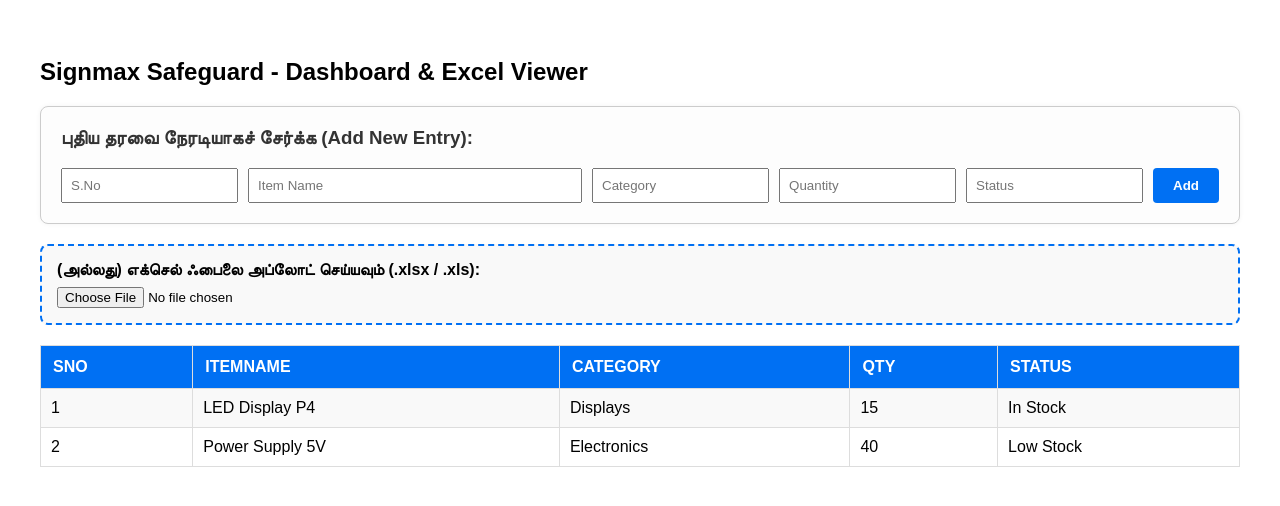
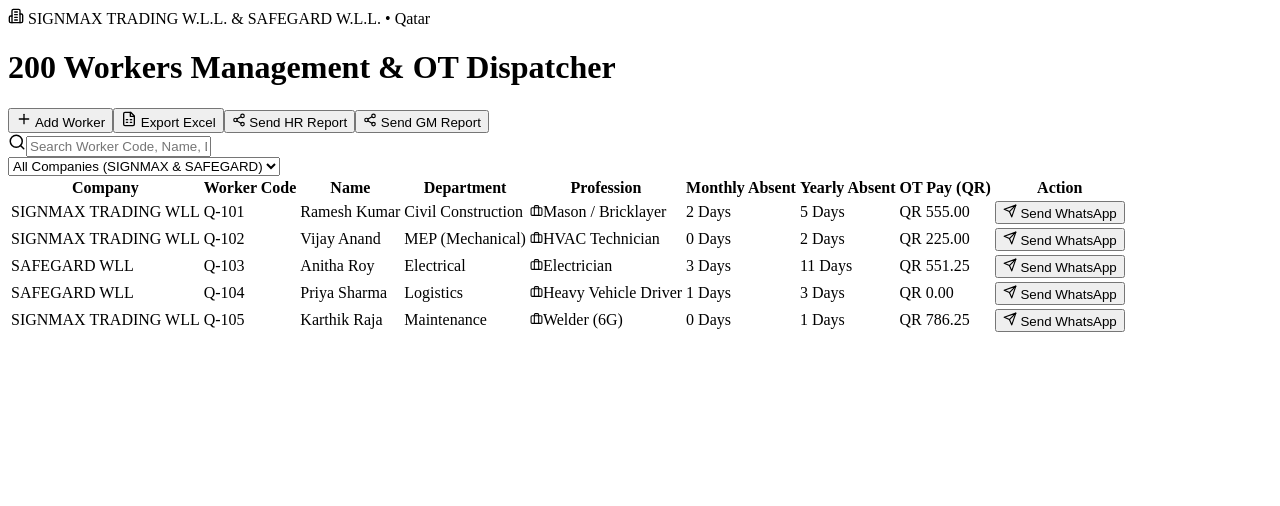
Before and after one commit to signmaxLED/SIGNMAX-SAFEGARD-APP, a React (Create React App) app: page / in a window 1280 px wide. Shown: the top 506 px of the page. Built offline with nearby package versions, Linux system fonts and the light colour scheme.

Commit message:
Update App.js

```diff
--- a/src/App.js
+++ b/src/App.js
@@ -1,149 +1,281 @@
 import React, { useState } from 'react';
+import { Search, Send, Calendar, Building2, Phone, FileSpreadsheet, Share2, Briefcase, Plus } from 'lucide-react';
 import * as XLSX from 'xlsx';
 
-export default function App() {
-  const [tableData, setTableData] = useState([
-    { sno: 1, itemName: "LED Display P4", category: "Displays", qty: 15, status: "In Stock" },
-    { sno: 2, itemName: "Power Supply 5V", category: "Electronics", qty: 40, status: "Low Stock" }
-  ]);
+// Qatar Public Holidays List
+const QATAR_PUBLIC_HOLIDAYS = ['2026-02-10', '2026-12-18'];
 
-  const [columns, setColumns] = useState(["sno", "itemName", "category", "qty", "status"]);
+const InitialWorkersMaster = [
+  { workerCode: 'Q-101', name: 'Ramesh Kumar', company: 'SIGNMAX TRADING WLL', phone: '97433123456', dept: 'Civil Construction', profession: 'Mason / Bricklayer', monthlyAbsent: 2, yearlyAbsent: 5, regularHours: 208, weekdayOtHours: 20, holidayOtHours: 8, hourlyRate: 15 },
+  { workerCode: 'Q-102', name: 'Vijay Anand', company: 'SIGNMAX TRADING WLL', phone: '97455678901', dept: 'MEP (Mechanical)', profession: 'HVAC Technician', monthlyAbsent: 0, yearlyAbsent: 2, regularHours: 208, weekdayOtHours: 10, holidayOtHours: 0, hourlyRate: 18 },
+  { workerCode: 'Q-103', name: 'Anitha Roy', company: 'SAFEGARD WLL', phone: '97466789012', dept: 'Electrical', profession: 'Electrician', monthlyAbsent: 3, yearlyAbsent: 11, regularHours: 190, weekdayOtHours: 15, holidayOtHours: 12, hourlyRate: 15 },
+  { workerCode: 'Q-104', name: 'Priya Sharma', company: 'SAFEGARD WLL', phone: '97477890123', dept: 'Logistics', profession: 'Heavy Vehicle Driver', monthlyAbsent: 1, yearlyAbsent: 3, regularHours: 208, weekdayOtHours: 0, holidayOtHours: 0, hourlyRate: 20 },
+  { workerCode: 'Q-105', name: 'Karthik Raja', company: 'SIGNMAX TRADING WLL', phone: '97455112233', dept: 'Maintenance', profession: 'Welder (6G)', monthlyAbsent: 0, yearlyAbsent: 1, regularHours: 208, weekdayOtHours: 25, holidayOtHours: 10, hourlyRate: 17 },
+];
 
-  // புதிய டேட்டாவை டைப் செய்து சேர்க்கும் ஃபார்ம் ஸ்டேட்
-  const [newItem, setNewItem] = useState({
-    sno: "",
-    itemName: "",
-    category: "",
-    qty: "",
-    status: ""
+export default function QatarCompanyApp() {
+  const [workers, setWorkers] = useState(InitialWorkersMaster);
+  const [searchTerm, setSearchTerm] = useState('');
+  const [selectedCompany, setSelectedCompany] = useState('ALL');
+
+  // New Worker Form Modal Toggle
+  const [showAddForm, setShowAddForm] = useState(false);
+  const [newWorker, setNewWorker] = useState({
+    workerCode: '', name: '', company: 'SIGNMAX TRADING WLL', phone: '', dept: '', profession: '',
+    monthlyAbsent: 0, yearlyAbsent: 0, regularHours: 208, weekdayOtHours: 0, holidayOtHours: 0, hourlyRate: 15
   });
 
-  // எக்செல் ஃபைலை ரீட் செய்யும் ஃபங்ஷன்
-  const handleFileUpload = (e) => {
-    const file = e.target.files[0];
-    if (!file) return;
+  const hrPhone = '97433000111';
+  const gmPhone = '97433000222';
 
-    const reader = new FileReader();
-    reader.onload = (evt) => {
-      const bstr = evt.target.result;
-      const wb = XLSX.read(bstr, { type: 'binary' });
-      const wsname = wb.SheetNames[0];
-      const ws = wb.Sheets[wsname];
-      const data = XLSX.utils.sheet_to_json(ws);
-
-      if (data.length > 0) {
-        setTableData(data);
-        setColumns(Object.keys(data[0]));
-      }
-    };
-    reader.readAsBinaryString(file);
+  // Qatar Labor Law Calculations (Article 74)
+  const calculateMonthlyPayout = (w) => {
+    const weekdayOtPay = w.weekdayOtHours * w.hourlyRate * 1.25;
+    const holidayOtPay = w.holidayOtHours * w.hourlyRate * 1.50;
+    const totalOtPay = weekdayOtPay + holidayOtPay;
+    return { weekdayOtPay, holidayOtPay, totalOtPay };
   };
 
-  // இன்புட்டில் டைப் செய்வதை சேமிக்க
-  const handleInputChange = (e) => {
-    setNewItem({ ...newItem, [e.target.name]: e.target.value });
+  // Add New Worker Function
+  const handleAddWorker = (e) => {
+    e.preventDefault();
+    if (!newWorker.workerCode || !newWorker.name) return alert('Worker Code and Name are required!');
+    setWorkers([...workers, newWorker]);
+    setShowAddForm(false);
+    setNewWorker({ workerCode: '', name: '', company: 'SIGNMAX TRADING WLL', phone: '', dept: '', profession: '', monthlyAbsent: 0, yearlyAbsent: 0, regularHours: 208, weekdayOtHours: 0, holidayOtHours: 0, hourlyRate: 15 });
   };
 
-  // புதிய ரோவை டேபிளில் சேர்க்க
-  const handleAddRow = (e) => {
-    e.preventDefault();
-    if (!newItem.itemName) return;
-    setTableData([...tableData, newItem]);
-    // ஃபார்மை க்ளியர் செய்ய
-    setNewItem({ sno: tableData.length + 1, itemName: "", category: "", qty: "", status: "" });
+  // 1. Export Full Master Sheet to Excel with Company Name
+  const exportToExcel = () => {
+    const excelData = filteredWorkers.map(w => {
+      const { weekdayOtPay, holidayOtPay, totalOtPay } = calculateMonthlyPayout(w);
+      return {
+        'Company Name': w.company,
+        'Worker Code': w.workerCode,
+        'Worker Name': w.name,
+        'Department': w.dept,
+        'Profession / Designation': w.profession,
+        'WhatsApp Phone': w.phone,
+        'Monthly Absent (Days)': w.monthlyAbsent,
+        'Yearly Absent (Days)': w.yearlyAbsent,
+        'Regular Hours': w.regularHours,
+        'Weekday OT Hours (1.25x)': w.weekdayOtHours,
+        'Holiday OT Hours (1.50x)': w.holidayOtHours,
+        'Total OT Payout (QR)': totalOtPay.toFixed(2)
+      };
+    });
+
+    const worksheet = XLSX.utils.json_to_sheet(excelData);
+    const workbook = XLSX.utils.book_new();
+    XLSX.utils.book_append_sheet(workbook, worksheet, "Company OT Report");
+    XLSX.writeFile(workbook, `${selectedCompany}_Workers_Report_${new Date().toISOString().slice(0, 10)}.xlsx`);
   };
 
+  // 2. Share Individual Worker Report via WhatsApp
+  const sendWorkerReport = (worker) => {
+    const { totalOtPay } = calculateMonthlyPayout(worker);
+    const message = `*${worker.company.toUpperCase()} - OFFICIAL OT STATEMENT*%0A` +
+      `----------------------------------%0A` +
+      `*Worker Code:* ${worker.workerCode}%0A` +
+      `*Name:* ${worker.name}%0A` +
+      `*Department:* ${worker.dept}%0A` +
+      `*Profession:* ${worker.profession}%0A` +
+      `----------------------------------%0A` +
+      `*Monthly Absent:* ${worker.monthlyAbsent} Days%0A` +
+      `*Yearly Absent:* ${worker.yearlyAbsent} Days%0A` +
+      `----------------------------------%0A` +
+      `*Weekday OT (1.25x):* ${worker.weekdayOtHours} hrs%0A` +
+      `*Holiday OT (1.50x):* ${worker.holidayOtHours} hrs%0A` +
+      `*TOTAL OT PAY:* *QR ${totalOtPay.toFixed(2)}*%0A` +
+      `----------------------------------%0A` +
+      `Statement generated for 10th Monthly Payroll Cycle. Contact HR for queries.`;
+
+    window.open(`https://wa.me/${worker.phone}?text=${message}`, '_blank');
+  };
+
+  // 3. Share Executive Summary to HR/GM via WhatsApp
+  const shareSummaryToManager = (targetPhone, role) => {
+    const totalOTHours = filteredWorkers.reduce((acc, curr) => acc + curr.weekdayOtHours + curr.holidayOtHours, 0);
+    const totalOTPayout = filteredWorkers.reduce((acc, curr) => acc + calculateMonthlyPayout(curr).totalOtPay, 0);
+    const companyHeader = selectedCompany === 'ALL' ? 'SIGNMAX TRADING WLL & SAFEGARD WLL' : selectedCompany;
+
+    const message = `*${companyHeader.toUpperCase()} - EXECUTIVE OVERTIME REPORT*%0A` +
+      `*Role:* ${role}%0A` +
+      `----------------------------------%0A` +
+      `*Total Workforce Count:* ${filteredWorkers.length} Workers%0A` +
+      `*Total OT Hours Logged:* ${totalOTHours} Hours%0A` +
+      `*Total OT Amount Disbursed:* *QR ${totalOTPayout.toFixed(2)}*%0A` +
+      `----------------------------------%0A` +
+      `Master Excel Report generated and ready for 10th salary audit.`;
+
+    window.open(`https://wa.me/${targetPhone}?text=${message}`, '_blank');
+  };
+
+  const filteredWorkers = workers.filter(w => {
+    const matchesSearch = w.workerCode.toLowerCase().includes(searchTerm.toLowerCase()) ||
+                          w.name.toLowerCase().includes(searchTerm.toLowerCase()) ||
+                          w.dept.toLowerCase().includes(searchTerm.toLowerCase()) ||
+                          w.profession.toLowerCase().includes(searchTerm.toLowerCase());
+    const matchesCompany = selectedCompany === 'ALL' || w.company === selectedCompany;
+    return matchesSearch && matchesCompany;
+  });
+
   return (
-    <div style={{ padding: "30px", fontFamily: "Arial, sans-serif", maxWidth: "1200px", margin: "0 auto" }}>
-      <h2>Signmax Safeguard - Dashboard & Excel Viewer</h2>
+    <div className="min-h-screen bg-slate-50 p-6 font-sans">
+      {/* Top Header */}
+      <div className="flex flex-col md:flex-row md:items-center justify-between gap-4 mb-6">
+        <div>
+          <div className="flex items-center gap-2 text-indigo-600 font-bold text-xs uppercase tracking-wider mb-1">
+            <Building2 size={16} /> SIGNMAX TRADING W.L.L. & SAFEGARD W.L.L. • Qatar
+          </div>
+          <h1 className="text-2xl font-bold text-slate-800">200 Workers Management & OT Dispatcher</h1>
+        </div>
 
-      {/* 1. நேரடியாக டைப் செய்து சேர்க்கும் ஃபார்ம் */}
-      <div style={{ margin: "20px 0", padding: "20px", border: "1px solid #ccc", borderRadius: "8px", background: "#fdfdfd", boxShadow: "0 0 5px rgba(0,0,0,0.05)" }}>
-        <h3 style={{ marginTop: "0", color: "#333" }}>புதிய தரவை நேரடியாகச் சேர்க்க (Add New Entry):</h3>
-        <form onSubmit={handleAddRow} style={{ display: "flex", flexWrap: "wrap", gap: "10px" }}>
-          <input
-            type="number"
-            name="sno"
-            placeholder="S.No"
-            value={newItem.sno}
-            onChange={handleInputChange}
-            style={{ padding: "8px", flex: "1", minWidth: "80px" }}
-          />
+        {/* Global Action Buttons */}
+        <div className="flex flex-wrap items-center gap-2">
+          <button
+            onClick={() => setShowAddForm(true)}
+            className="flex items-center gap-1.5 bg-indigo-600 hover:bg-indigo-700 text-white font-medium px-4 py-2 rounded-lg text-sm transition shadow-sm"
+          >
+            <Plus size={16} /> Add Worker
+          </button>
+
+          <button
+            onClick={exportToExcel}
+            className="flex items-center gap-2 bg-emerald-700 hover:bg-emerald-800 text-white font-medium px-4 py-2 rounded-lg text-sm transition shadow-sm"
+          >
+            <FileSpreadsheet size={16} /> Export Excel
+          </button>
+
+          <button
+            onClick={() => shareSummaryToManager(hrPhone, 'HR Manager')}
+            className="flex items-center gap-1.5 bg-blue-600 hover:bg-blue-700 text-white font-medium px-3 py-2 rounded-lg text-xs transition shadow-sm"
+          >
+            <Share2 size={14} /> Send HR Report
+          </button>
+
+          <button
+            onClick={() => shareSummaryToManager(gmPhone, 'General Manager')}
+            className="flex items-center gap-1.5 bg-purple-700 hover:bg-purple-800 text-white font-medium px-3 py-2 rounded-lg text-xs transition shadow-sm"
+          >
+            <Share2 size={14} /> Send GM Report
+          </button>
+        </div>
+      </div>
+
+      {/* Company Filter & Search Input */}
+      <div className="bg-white p-4 rounded-xl border border-slate-200 shadow-sm mb-6 flex flex-col sm:flex-row gap-4 justify-between items-center">
+        <div className="relative w-full sm:w-96">
+          <Search className="absolute left-3 top-2.5 text-slate-400" size={18} />
           <input
             type="text"
-            name="itemName"
-            placeholder="Item Name"
-            value={newItem.itemName}
-            onChange={handleInputChange}
-            style={{ padding: "8px", flex: "2", minWidth: "150px" }}
-            required
+            placeholder="Search Worker Code, Name, Dept or Profession..."
+            value={searchTerm}
+            onChange={(e) => setSearchTerm(e.target.value)}
+            className="w-full pl-10 pr-4 py-2 border border-slate-200 rounded-lg text-sm focus:outline-none focus:ring-2 focus:ring-indigo-500"
           />
-          <input
-            type="text"
-            name="category"
-            placeholder="Category"
-            value={newItem.category}
-            onChange={handleInputChange}
-            style={{ padding: "8px", flex: "1", minWidth: "120px" }}
-          />
-          <input
-            type="text"
-            name="qty"
-            placeholder="Quantity"
-            value={newItem.qty}
-            onChange={handleInputChange}
-            style={{ padding: "8px", flex: "1", minWidth: "80px" }}
-          />
-          <input
-            type="text"
-            name="status"
-            placeholder="Status"
-            value={newItem.status}
-            onChange={handleInputChange}
-            style={{ padding: "8px", flex: "1", minWidth: "100px" }}
-          />
-          <button type="submit" style={{ padding: "8px 20px", background: "#0070f3", color: "white", border: "none", borderRadius: "4px", cursor: "pointer", fontWeight: "bold" }}>
-            Add
-          </button>
-        </form>
+        </div>
+
+        {/* Company Filter Dropdown */}
+        <div className="w-full sm:w-auto">
+          <select
+            value={selectedCompany}
+            onChange={(e) => setSelectedCompany(e.target.value)}
+            className="w-full sm:w-auto border border-slate-200 rounded-lg px-3 py-2 text-sm text-slate-700 font-semibold focus:outline-none focus:ring-2 focus:ring-indigo-500 bg-slate-50"
+          >
+            <option value="ALL">All Companies (SIGNMAX & SAFEGARD)</option>
+            <option value="SIGNMAX TRADING WLL">SIGNMAX TRADING W.L.L.</option>
+            <option value="SAFEGARD WLL">SAFEGARD W.L.L.</option>
+          </select>
+        </div>
       </div>
 
-      {/* 2. எக்செல் ஃபைல் அப்லோட் செய்யும் பாக்ஸ் */}
-      <div style={{ margin: "20px 0", padding: "15px", border: "2px dashed #0070f3", borderRadius: "8px", background: "#f9f9f9" }}>
-        <label style={{ fontWeight: "bold", display: "block", marginBottom: "8px" }}>
-          (அல்லது) எக்செல் ஃபைலை அப்லோட் செய்யவும் (.xlsx / .xls):
-        </label>
-        <input type="file" accept=".xlsx, .xls" onChange={handleFileUpload} />
-      </div>
-
-      {/* 3. டேட்டா டேபிள் */}
-      {tableData.length > 0 ? (
-        <div style={{ overflowX: "auto", marginTop: "20px" }}>
-          <table style={{ width: "100%", borderCollapse: "collapse", background: "white", boxShadow: "0 0 10px rgba(0,0,0,0.1)" }}>
+      {/* Main Table */}
+      <div className="bg-white rounded-xl border border-slate-200 shadow-sm overflow-hidden">
+        <div className="overflow-x-auto">
+          <table className="w-full text-left border-collapse text-sm">
             <thead>
-              <tr style={{ background: "#0070f3", color: "white", textAlign: "left" }}>
-                {columns.map((col, index) => (
-                  <th key={index} style={{ padding: "12px", border: "1px solid #ddd" }}>{col.toUpperCase()}</th>
-                ))}
+              <tr className="bg-slate-50 border-b border-slate-200 text-slate-500 uppercase text-[11px] font-semibold tracking-wider">
+                <th className="p-4">Company</th>
+                <th className="p-4">Worker Code</th>
+                <th className="p-4">Name</th>
+                <th className="p-4">Department</th>
+                <th className="p-4">Profession</th>
+                <th className="p-4">Monthly Absent</th>
+                <th className="p-4">Yearly Absent</th>
+                <th className="p-4">OT Pay (QR)</th>
+                <th className="p-4 text-center">Action</th>
               </tr>
             </thead>
-            <tbody>
-              {tableData.map((row, rowIndex) => (
-                <tr key={rowIndex} style={{ background: rowIndex % 2 === 0 ? "#f9f9f9" : "white" }}>
-                  {columns.map((col, colIndex) => (
-                    <td key={colIndex} style={{ padding: "10px", border: "1px solid #ddd" }}>
-                      {row[col]}
+            <tbody className="divide-y divide-slate-100">
+              {filteredWorkers.map((worker) => {
+                const { totalOtPay } = calculateMonthlyPayout(worker);
+
+                return (
+                  <tr key={worker.workerCode} className="hover:bg-slate-50 transition">
+                    <td className="p-4 font-bold text-xs text-slate-600">
+                      <span className={`px-2 py-1 rounded ${worker.company.includes('SIGNMAX') ? 'bg-blue-50 text-blue-700 border border-blue-200' : 'bg-emerald-50 text-emerald-700 border border-emerald-200'}`}>
+                        {worker.company}
+                      </span>
                     </td>
-                  ))}
-                </tr>
-              ))}
+                    <td className="p-4 font-mono font-bold text-indigo-600 bg-indigo-50/50">{worker.workerCode}</td>
+                    <td className="p-4 font-semibold text-slate-800">{worker.name}</td>
+                    <td className="p-4 text-slate-700 font-medium">{worker.dept}</td>
+                    <td className="p-4">
+                      <span className="flex items-center gap-1.5 text-indigo-900 font-semibold bg-indigo-50 px-2.5 py-1 rounded-md text-xs border border-indigo-100 w-max">
+                        <Briefcase size={13} className="text-indigo-600" />
+                        {worker.profession}
+                      </span>
+                    </td>
+                    <td className="p-4 text-slate-700 font-bold">{worker.monthlyAbsent} Days</td>
+                    <td className="p-4 text-slate-700 font-bold">{worker.yearlyAbsent} Days</td>
+                    <td className="p-4 font-bold text-emerald-600">QR {totalOtPay.toFixed(2)}</td>
+                    <td className="p-4 text-center">
+                      <button
+                        onClick={() => sendWorkerReport(worker)}
+                        className="bg-emerald-600 hover:bg-emerald-700 text-white font-medium px-3 py-1.5 rounded-lg text-xs flex items-center gap-1.5 justify-center mx-auto transition shadow-sm"
+                      >
+                        <Send size={14} /> Send WhatsApp
+                      </button>
+                    </td>
+                  </tr>
+                );
+              })}
             </tbody>
           </table>
         </div>
-      ) : (
-        <p style={{ color: "#666", fontStyle: "italic", marginTop: "20px" }}>
-          தரவுகள் எதுவும் இல்லை. மேலே உள்ள ஃபார்ம் மூலமாகவோ அல்லது எக்செல் ஃபைல் மூலமாகவோ சேர்க்கவும்.
-        </p>
+      </div>
+
+      {/* Add Worker Modal Form */}
+      {showAddForm && (
+        <div className="fixed inset-0 bg-slate-900/40 backdrop-blur-sm flex items-center justify-center p-4 z-50">
+          <div className="bg-white rounded-2xl p-6 max-w-md w-full shadow-xl">
+            <h3 className="text-lg font-bold text-slate-800 mb-4">Add Worker to Company System</h3>
+            <form onSubmit={handleAddWorker} className="space-y-3">
+              <div>
+                <label className="text-xs font-semibold text-slate-600">Select Company</label>
+                <select
+                  value={newWorker.company}
+                  onChange={(e) => setNewWorker({...newWorker, company: e.target.value})}
+                  className="w-full p-2 border rounded-lg text-sm mt-1"
+                >
+                  <option value="SIGNMAX TRADING WLL">SIGNMAX TRADING W.L.L.</option>
+                  <option value="SAFEGARD WLL">SAFEGARD W.L.L.</option>
+                </select>
+              </div>
+              <input type="text" placeholder="Worker Code (e.g. Q-106)" value={newWorker.workerCode} onChange={(e) => setNewWorker({...newWorker, workerCode: e.target.value})} className="w-full p-2 border rounded-lg text-sm" required />
+              <input type="text" placeholder="Full Name" value={newWorker.name} onChange={(e) => setNewWorker({...newWorker, name: e.target.value})} className="w-full p-2 border rounded-lg text-sm" required />
+              <input type="text" placeholder="WhatsApp Phone (e.g. 97433000000)" value={newWorker.phone} onChange={(e) => setNewWorker({...newWorker, phone: e.target.value})} className="w-full p-2 border rounded-lg text-sm" required />
+              <input type="text" placeholder="Department (e.g. Logistics)" value={newWorker.dept} onChange={(e) => setNewWorker({...newWorker, dept: e.target.value})} className="w-full p-2 border rounded-lg text-sm" required />
+              <input type="text" placeholder="Profession (e.g. Driver)" value={newWorker.profession} onChange={(e) => setNewWorker({...newWorker, profession: e.target.value})} className="w-full p-2 border rounded-lg text-sm" required />
+
+              <div className="flex justify-end gap-2 pt-3">
+                <button type="button" onClick={() => setShowAddForm(false)} className="px-4 py-2 border rounded-lg text-sm font-medium text-slate-600">Cancel</button>
+                <button type="submit" className="px-4 py-2 bg-indigo-600 text-white rounded-lg text-sm font-medium">Save Worker</button>
+              </div>
+            </form>
+          </div>
+        </div>
       )}
     </div>
   );
```
